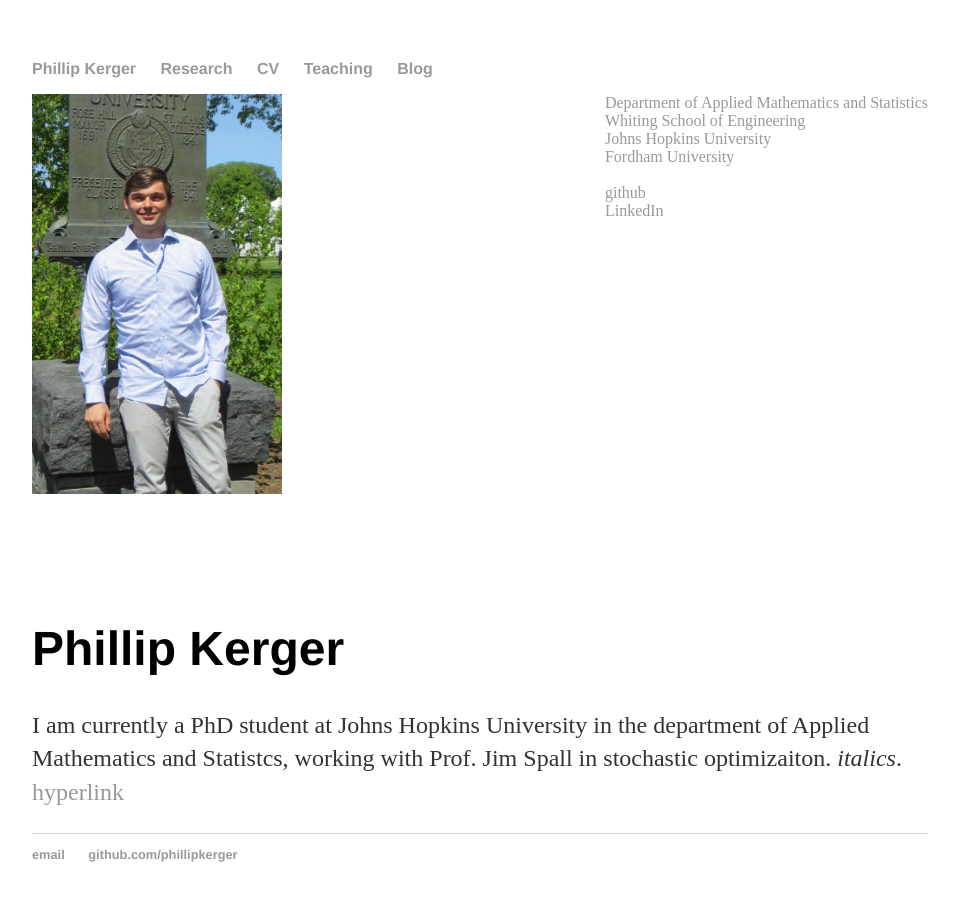
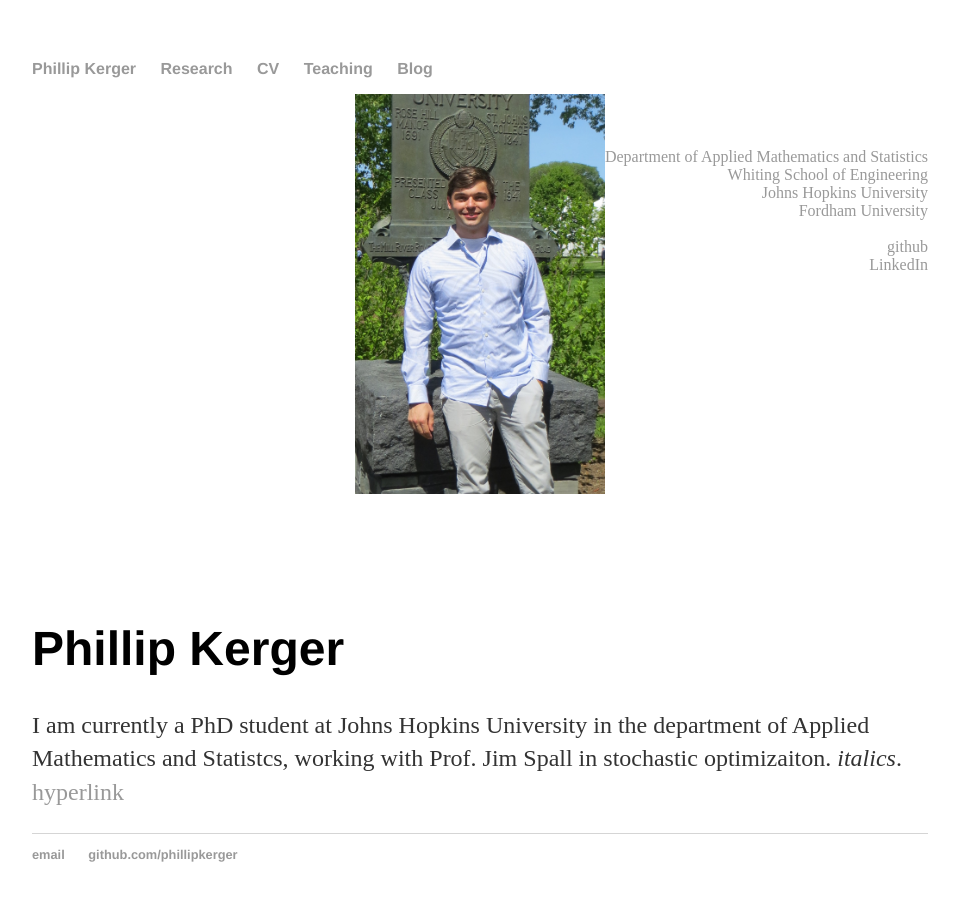
Before and after one commit to PhillipKerger/phillipkerger.github.io, a Jekyll site: the page built from index.html, in a window 1280 px wide. Shown: the whole page, without its empty margins (160-1119 px from the left). Built offline with Jekyll 4.4.1, drawn with Linux system fonts in a browser that asks for light colours.

Commit message:
Update index.html

```diff
--- a/index.html
+++ b/index.html
@@ -5,9 +5,12 @@
 
 <div class="row-fluid">
 
-		<div style="text-align:top"><img src="websitephoto.jpg" style="width:250px;height:400px;">
+		<div style="text-align:right"><img src="websitephoto.jpg" style="width:250px;height:400px;">
 
 		<div style = "float: right">
+			<br>
+			<br>
+			<br>
 		<a href="https://engineering.jhu.edu/ams/">Department of Applied Mathematics and Statistics</a><br>
 
 		<a href="https://engineering.jhu.edu/">Whiting School of Engineering</a><br>
```
